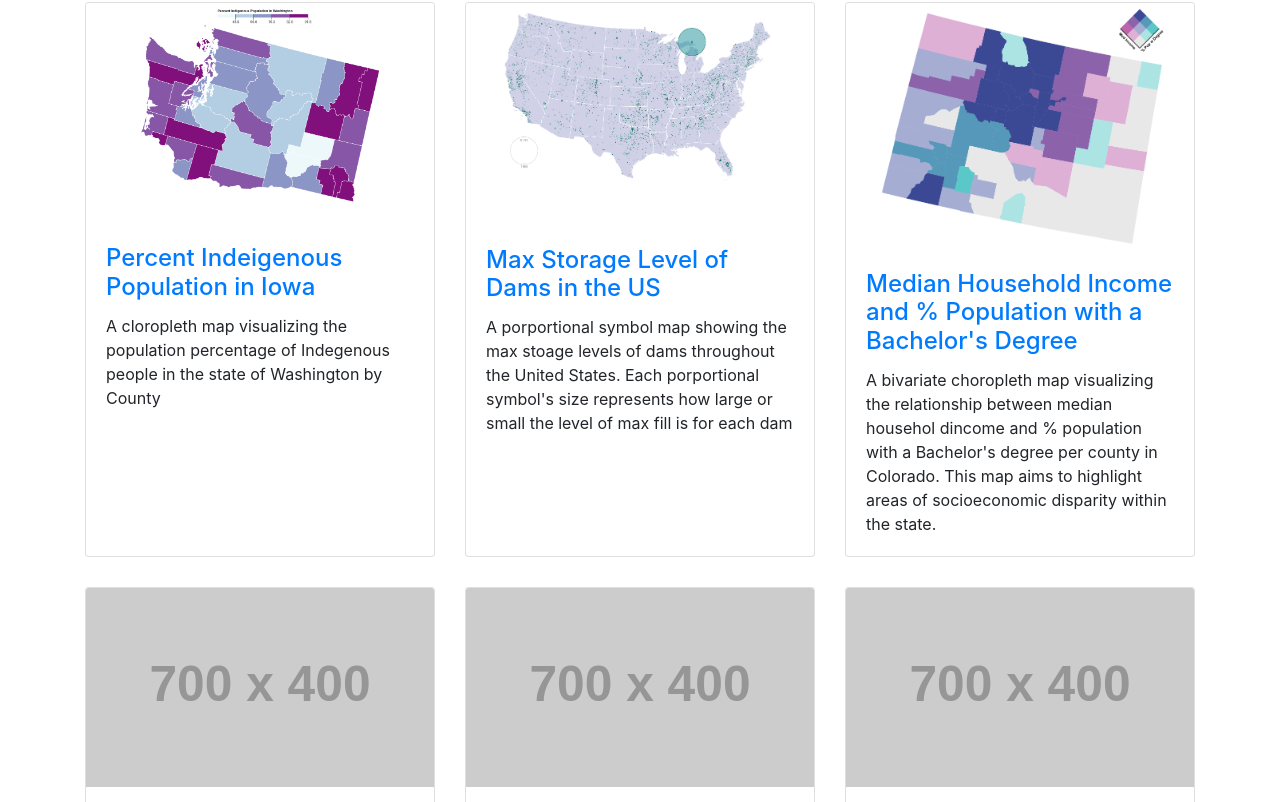
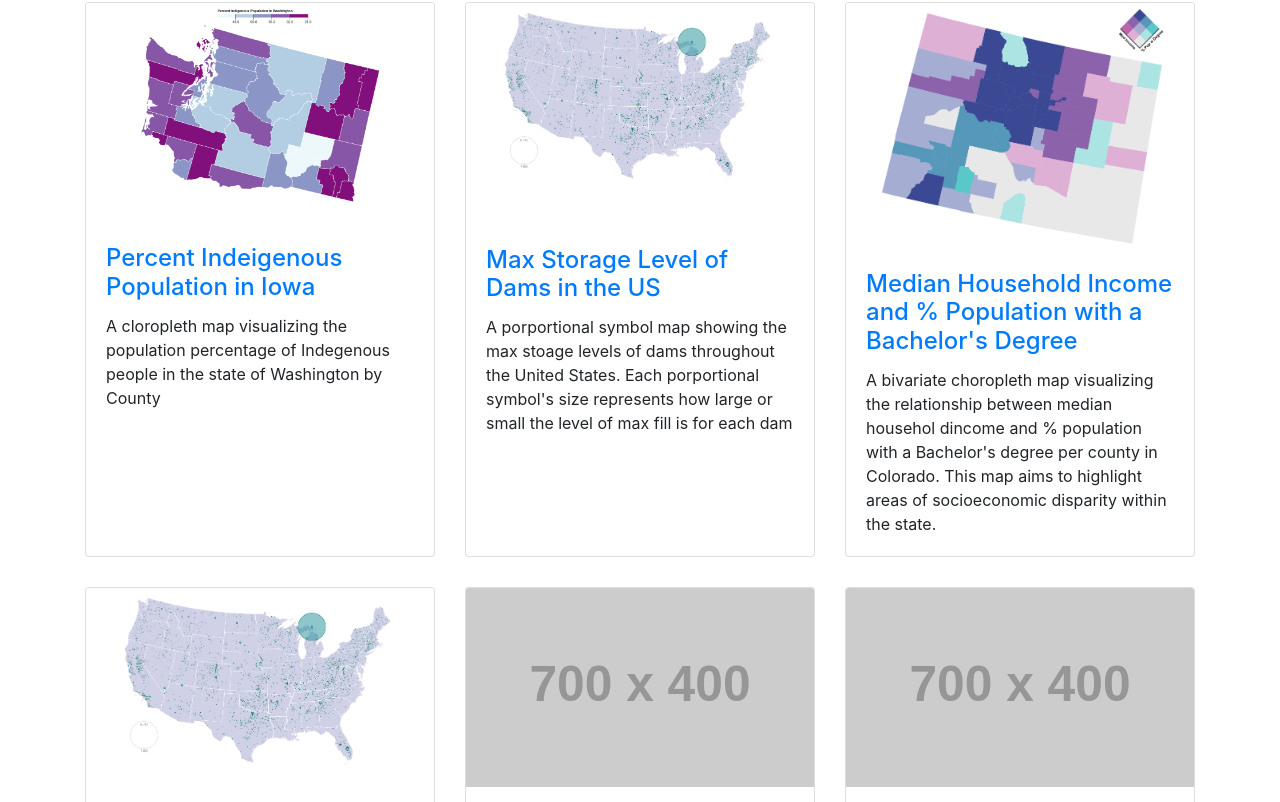
Before and after one commit to geog3540/cgreen7, a website: page index.html in a window 1280 px wide. Shown: the part 150-952 px from the top of the page. Drawn offline with Linux system fonts and the light colour scheme; placeholder pictures from the web are drawn by us.

Commit message:
Image Edit

```diff
--- a/index.html
+++ b/index.html
@@ -94,7 +94,7 @@
         </div>
         <div class="col-lg-4 col-sm-6 portfolio-item">
           <div class="card h-100">
-            <a href="#"><img class="card-img-top" src="http://placehold.it/700x400" alt=""></a>
+            <a href="#"><img class="card-img-top" src="images/proportionalSymbols.png" alt=""></a>
             <div class="card-body">
               <h4 class="card-title">
                 <a href="#">Project Four</a>
```
